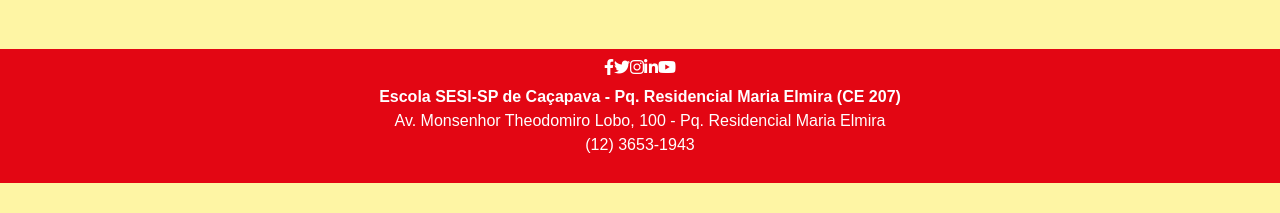
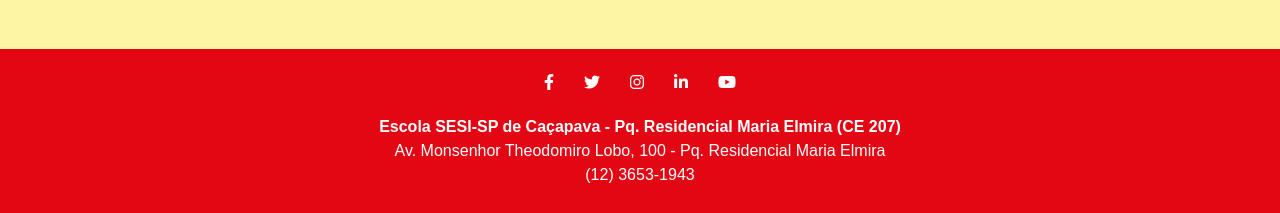
Before and after one commit to alice-lima-dev/grupo6-multiple-learning, a plain HTML site: page index.html in a window 1280 px wide. Shown: the part 1849-2062 px from the top of the page. Before the commit the page ends 2032 px from the top, so only its background shows below. Drawn offline with nearby package versions, Linux system fonts and the light colour scheme; a web font is replaced by a local one.

Commit message:
site-pronto

```diff
--- a/css/grupo6.css
+++ b/css/grupo6.css
@@ -238,3 +238,6 @@
         max-width: 250px;
     }
 }
+.fab{
+    margin: 15px;
+}
```
